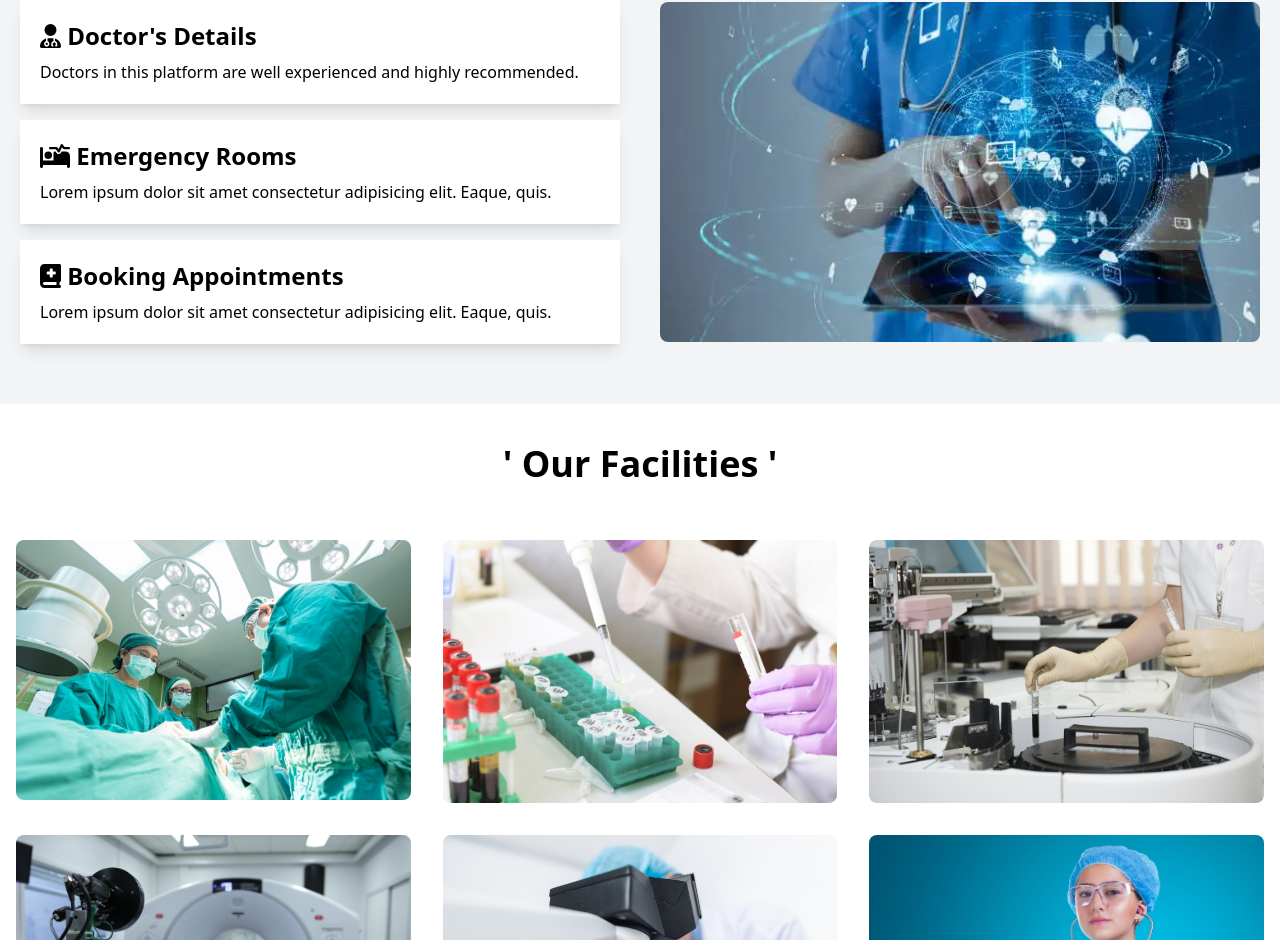
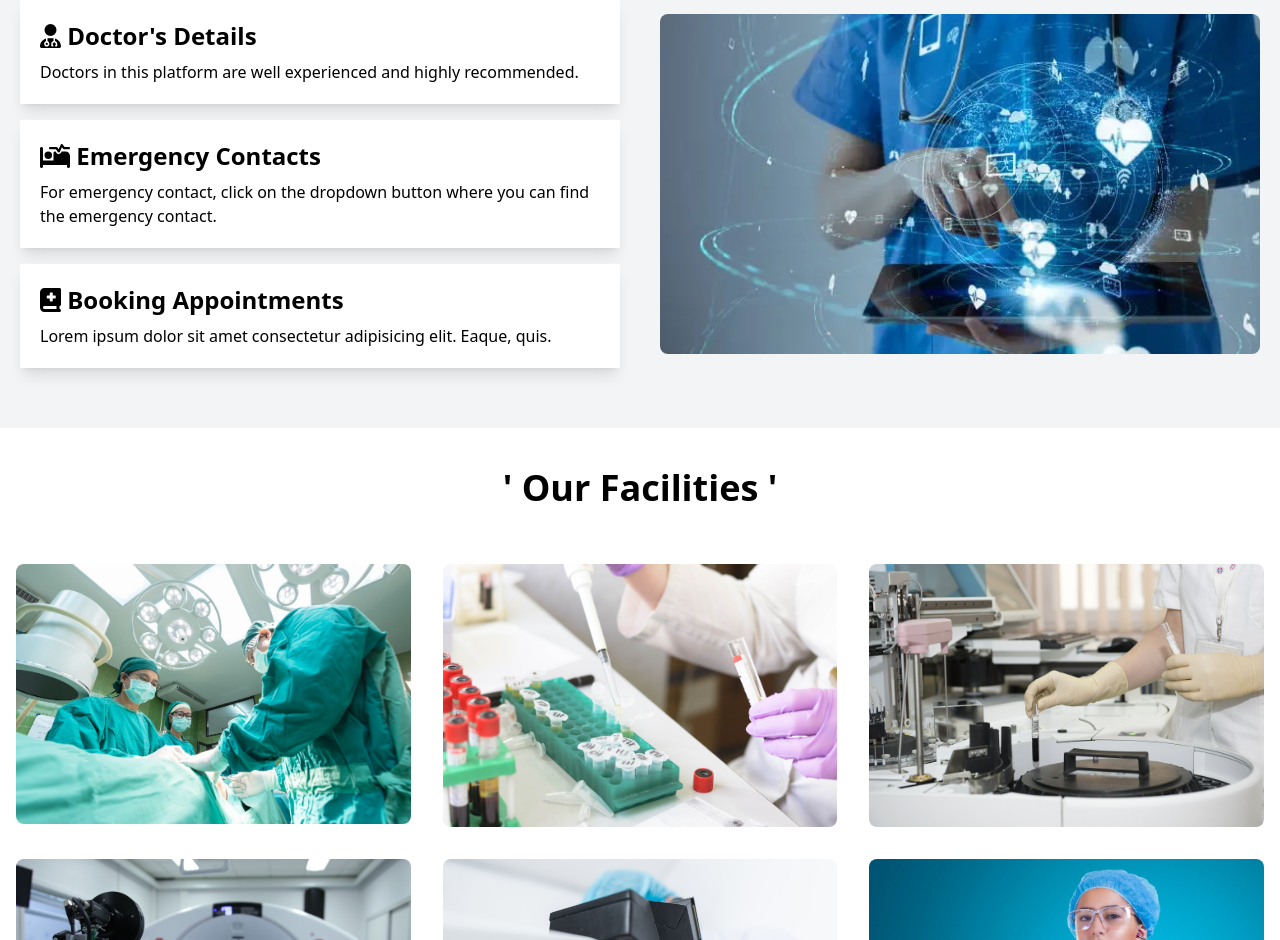
Before and after one commit to Nakiita/Appointment-Security, a React (Create React App) app in the folder frontend/: page / in a window 1280 px wide. Shown: the part 868-1808 px from the top of the page. Built offline with nearby package versions, Linux system fonts and the light colour scheme.

Commit message:
Added meregency contacts details

```diff
--- a/frontend/src/pages/User/UserDashboard.jsx
+++ b/frontend/src/pages/User/UserDashboard.jsx
@@ -54,11 +54,10 @@ const UserDashboard = () => {
 
                 <div className="card mb-4 p-5 bg-white shadow-lg">
                   <h3 className="text-2xl font-semibold mb-2">
-                    <FontAwesomeIcon icon={faProcedures} /> Emergency Rooms
+                    <FontAwesomeIcon icon={faProcedures} /> Emergency Contacts
                   </h3>
                   <p>
-                    Lorem ipsum dolor sit amet consectetur adipisicing elit.
-                    Eaque, quis.
+                    For emergency contact, click on the dropdown button where you can find the emergency contact.
                   </p>
                 </div>
 
```
